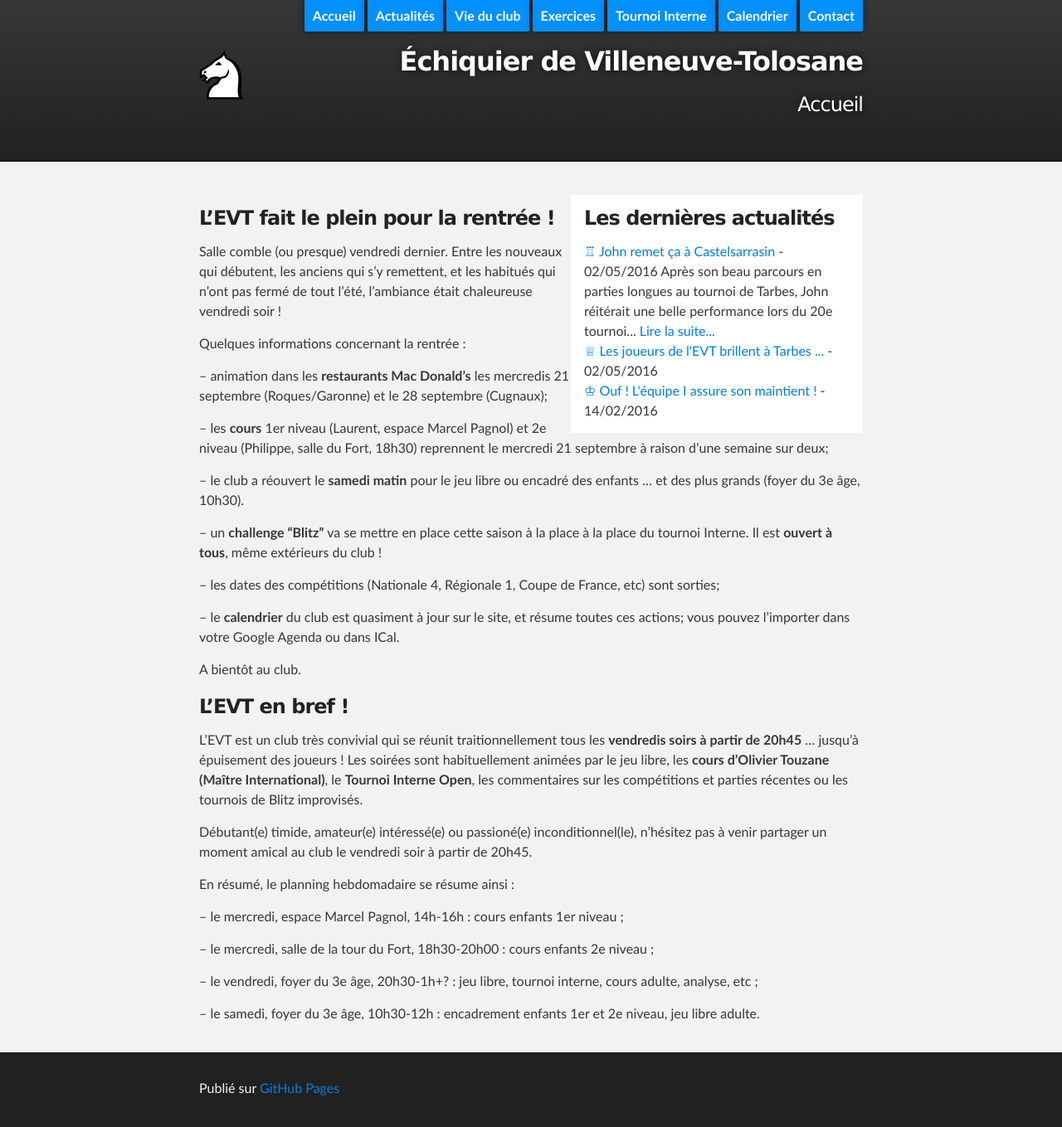
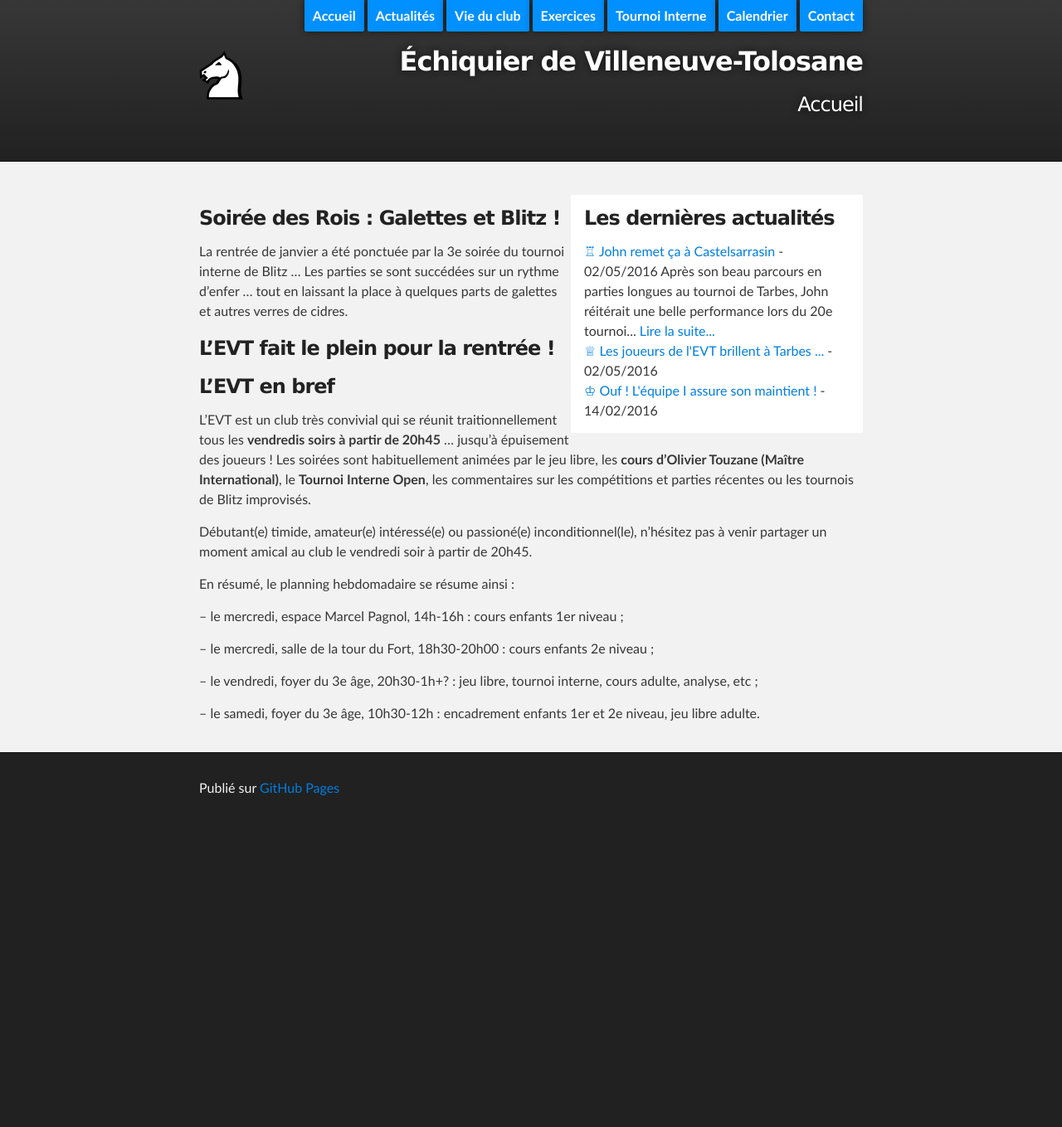
Before and after one commit to echiquier-villeneuve-tolosane/echiquier-villeneuve-tolosane.github.io, a Jekyll site: the page built from index.md, in a window 1280 px wide. Shown: the whole page at 83% size. Built offline with Jekyll 4.4.1, drawn with Linux system fonts in a browser that asks for light colours; nearby versions of some CDN libraries; after the commit the page ends 997 px from its top, so only the background shows below that.

Commit message:
Updated index.md

```diff
--- a/index.md
+++ b/index.md
@@ -5,29 +5,18 @@ title: Accueil
 published: true
 ---
 
-### L'EVT fait le plein pour la rentrée ! ###
+### Soirée des Rois : Galettes et Blitz ! ###
 
-Salle comble (ou presque) vendredi dernier. Entre les nouveaux qui débutent, les anciens qui s'y remettent, et les habitués qui n'ont pas fermé de tout l'été, l'ambiance était chaleureuse vendredi soir !
-
-Quelques informations concernant la rentrée :
-
--- animation dans les **restaurants Mac Donald's** les mercredis 21 septembre (Roques/Garonne) et le 28 septembre (Cugnaux);
-
--- les **cours** 1er niveau (Laurent, espace Marcel Pagnol) et 2e niveau (Philippe, salle du Fort, 18h30) reprennent le mercredi 21 septembre à raison d'une semaine sur deux;
-
--- le club a réouvert le **samedi matin** pour le jeu libre ou encadré des enfants ... et des plus grands (foyer du 3e âge, 10h30).
-
--- un **challenge "Blitz"** va se mettre en place cette saison à la place à la place du tournoi Interne. Il est **ouvert à tous**, même extérieurs du club !
-
--- les dates des compétitions (Nationale 4, Régionale 1, Coupe de France, etc) sont sorties;
-
--- le **calendrier** du club est quasiment à jour sur le site, et résume toutes ces actions; vous pouvez l'importer dans votre Google Agenda ou dans ICal.
-
-A bientôt au club.
+La rentrée de janvier a été ponctuée par la 3e soirée du tournoi interne de Blitz ... Les parties se sont succédées sur un rythme d'enfer ... tout en laissant la place à quelques parts de galettes et autres verres de cidres.
 
 
 
-### L'EVT en bref ! ###
+### L'EVT fait le plein pour la rentrée ! ###
+
+
+
+
+### L'EVT en bref ###
 
 L'EVT est un club très convivial qui se réunit traitionnellement tous les **vendredis soirs à partir de 20h45** ... jusqu'à épuisement des joueurs ! Les soirées sont habituellement animées par le jeu libre, les **cours d'Olivier Touzane (Maître International)**, le **Tournoi Interne Open**, les commentaires sur les compétitions et parties récentes ou les tournois de Blitz improvisés.
 
```
